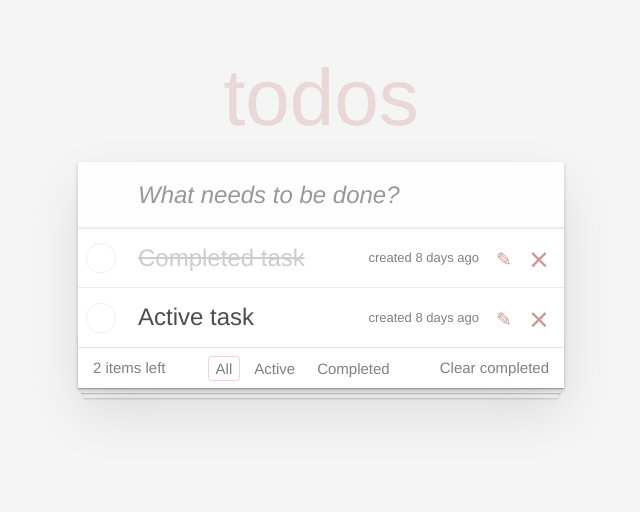
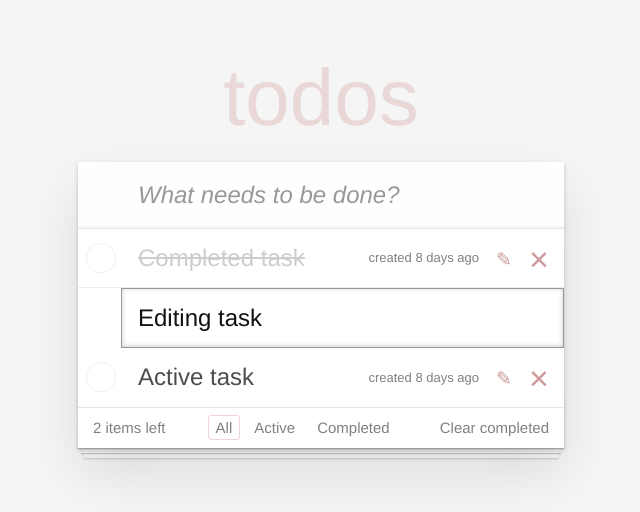
Before and after one commit to aliyakundil/TO-DO_App-_Starting_the_Markup-2.9.io, a React (Vite) app: page / in a window 1280 px wide. Shown: the top 512 px of the page, without its empty margins (319-959 px from the left). Built offline with nearby package versions, Linux system fonts and the light colour scheme.

Commit message:
add change text

```diff
--- a/src/components/Task.jsx
+++ b/src/components/Task.jsx
@@ -1,18 +1,18 @@
 import { useState, useEffect } from "react";
 
-function Task({ task, onToggleCompleted, onEditing, onDescrtiption }) {
-	const listView = task.completed ? "completed" : task.editing ? "editing" : "";
-
+function Task({ task, onToggleCompleted, onEditing, onDescrtiption, onDelete }) {
+  const listView = task.editing ? "editing" : task.completed ? "completed" : "";
   const [tempDescription, setTempDescription] = useState(task.description);
 
   useEffect(() => {
-    if(task.editing) {
+    if (task.editing) {
       setTempDescription(task.description);
     }
-  }, [task.editing, task.description])
+  }, [task.editing, task.description]);
 
   return (
     <li className={listView}>
+      {!task.editing ? (
         <div className="view">
           <input
             className="toggle"
@@ -20,41 +20,28 @@ function Task({ task, onToggleCompleted, onEditing, onDescrtiption }) {
             onChange={() => onToggleCompleted(task.id)}
           />
           <label>
-          {task.editing ? (
+            <span className="description">{task.description}</span>
+            <span className="created">{task.created}</span>
+          </label>
+          <button className="icon icon-edit" onClick={() => onEditing(task.id)}></button>
+          <button className="icon icon-destroy" onClick={() => onDelete(task.id)}></button>
+        </div>
+      ) : (
         <input
           className="edit"
           value={tempDescription}
           onChange={(e) => setTempDescription(e.target.value)}
           onKeyDown={(e) => {
             if (e.key === "Enter") {
-                    onDescrtiption(task.id, tempDescription); // сохранить
-                    onEditing(task.id); // редактровать
+              onDescrtiption(task.id, tempDescription);
+              onEditing(task.id);
             }
           }}
-                autoFocus
+
         />
-          ) : (
-            <span className="description">{task.description}</span>
       )}
-          <span className="created">{task.created}</span>
-        </label>
-        <button className="icon icon-edit" onClick={() => onEditing(task.id)}></button>
-        <button className="icon icon-destroy" onClick={() => onToggleCompleted(task.id)}></button>
-      </div>
     </li>
   );
 }
 
 export default Task;
-
-		// <li className={listView}>
-		// 	<div className="view">
-		// 		<input className="toggle" type="checkbox" />
-		// 		<label>
-		// 			<span className="description" >{description}</span>
-		// 			<span className="created">{created}</span>
-		// 		</label>
-		// 		<button className="icon icon-edit" onClick={() => onCompleted(task.id)}></button>
-		// 		<button className="icon icon-destroy" onClick={() => onDelete(task.id)}></button>
-		// 	</div>
-		// </li>
```
Also changed, not shown: src/App.jsx (+19 -7 lines). Lines whose indentation alone changed are shown as unchanged.
